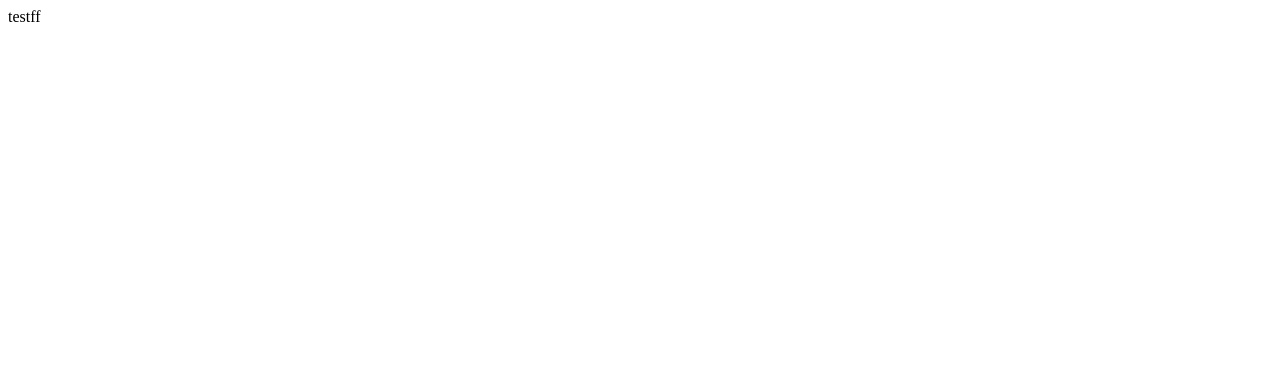
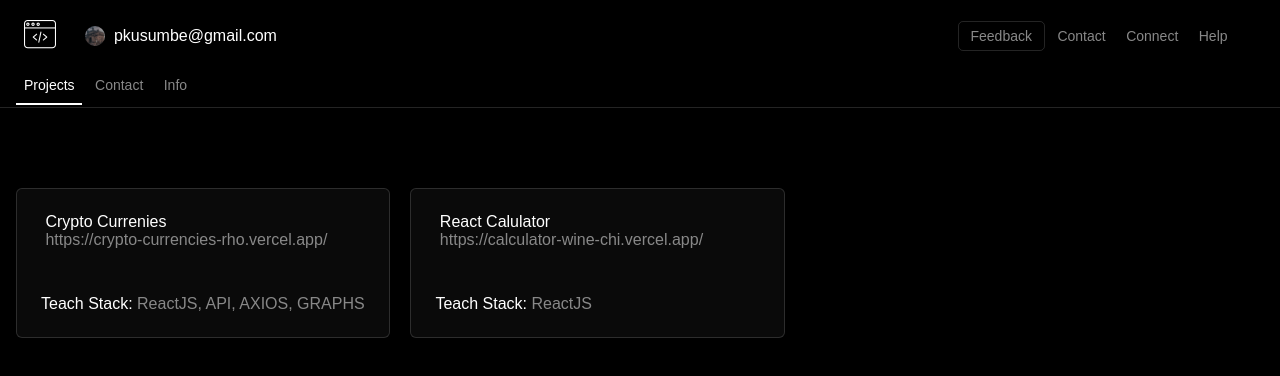
Before and after one commit to Prathmeshkusumbe/porfolio, a website: page index.html in a window 1280 px wide. Drawn offline with Linux system fonts and the light colour scheme.

Commit message:
3 rd commit

```diff
--- a/h1.html
+++ /dev/null
@@ -1,3 +0,0 @@
-<header>
-  testff
-</header>
--- a/index.html
+++ b/index.html
@@ -1,43 +1,15 @@
 <html>
   <head>
-
+    <meta charset="UTF-80>">
+    <meta name="viewport" content="width= device-width, initial-scale=1">
+    <title>Dashboard</title>
+    <meta name="description" content="Prathm's Portfolio">
+    <link rel="stylesheet" href="styles/style.css">
+    <link rel="stylesheet" href="styles/layout.css">
+    <link rel="icon" href="media/web-programming.ico" type="image/x-icon">
   </head>
-
-<script>
-  function includeHTML() {
-    var z, i, elmnt, file, xhttp;
-    /*loop through a collection of all HTML elements:*/
-    z = document.getElementsByTagName("*");
-    for (i = 0; i < z.length; i++) {
-      elmnt = z[i];
-      /*search for elements with a certain atrribute:*/
-      file = elmnt.getAttribute("w3-include-html");
-      if (file) {
-        /*make an HTTP request using the attribute value as the file name:*/
-        xhttp = new XMLHttpRequest();
-        xhttp.onreadystatechange = function() {
-          if (this.readyState == 4) {
-            if (this.status == 200) {elmnt.innerHTML = this.responseText;}
-            if (this.status == 404) {elmnt.innerHTML = "Page not found.";}
-            /*remove the attribute, and call this function once more:*/
-            elmnt.removeAttribute("w3-include-html");
-            includeHTML();
-          }
-        }
-        xhttp.open("GET", file, true);
-        xhttp.send();
-        /*exit the function:*/
-        return;
-      }
-    }
-  };
-</script>
 <body>
-
-  <div w3-include-html="h1.html"></div>
-  <!-- <div w3-include-html="content.html"></div> -->
-
-<script>
-  includeHTML();
-</script>
+  <div id="root"></div>
+<script type="module" src="index.js"></script>
 </body>
+</html>
--- /dev/null
+++ b/index.js
@@ -0,0 +1,6 @@
+import { app } from "./modules/app.js";
+
+let val = app();
+
+
+document.getElementById('root').innerHTML=val;
--- /dev/null
+++ b/modules/app.js
@@ -0,0 +1,14 @@
+import { header } from "./header-module.js";
+import { spd } from "./spd.js";
+import { data } from './spd-data.js'
+
+let val = header();
+let spdv = spd(data);
+export function app(){
+  return(`<header>
+  <div class="header-inner">${val}</div>
+</header>
+<div class="projects-boxex">
+${spdv}
+</div>`)
+}
--- /dev/null
+++ b/modules/header-module.js
@@ -0,0 +1,29 @@
+export function header(test){
+ return (`<div class="d-flex a-i-c">
+  <div class="col-50">
+    <span class="logo v-a-m"><img src="media/web-programming.png" /></span>
+    <span class="name-img v-a-m">
+      <span class="img v-a-m"><img src="media/avatar.jpg" /></span>
+      <span class="v-a-m">pkusumbe@gmail.com</span>
+    </span>
+  </div>
+  <div class="col-50 d-flex j-c-f-e">
+    <div class="navs">
+      <span class="s-nav btn"><a href="feedback.html">Feedback</a></span>
+      <span class="s-nav "><a href="contact.html">Contact</a></span>
+      <span class="s-nav "><a href="contact.html">Connect</a></span>
+      <span class="s-nav "><a href="help.html">Help</a></span>
+      <span class="s-nav icon"><a href="help.html"></a></span>
+    </div>
+  </div>
+</div>
+<div class="lower-navs">
+  <div class="navs">
+    <span class="s-nav active"><a href="feedback.html">Projects</a></span>
+    <span class="s-nav "><a href="contact.html">Contact</a></span>
+    <span class="s-nav "><a href="contact.html">Info</a></span>
+  </div>
+</div>`)
+}
+
+// export const myVariable = 'Hello, World!';
--- /dev/null
+++ b/modules/myap.js
@@ -0,0 +1,3 @@
+export default function checkah(){
+  return `<div>working?</div>`
+}
--- /dev/null
+++ b/modules/spd-data.js
@@ -0,0 +1,9 @@
+export const data = [{'name':'Crypto Currenies', 'url': 'https://crypto-currencies-rho.vercel.app/', 'tech_stact': 'ReactJS, API, AXIOS, GRAPHS'}, {'name':'React Calulator', 'url': 'https://calculator-wine-chi.vercel.app/', 'tech_stact': 'ReactJS'}];
+
+// var Airtable = require('airtable');
+// var base = new Airtable({apiKey: 'YOUR_SECRET_API_TOKEN'}).base('appIkNh6TYGCLggI7');
+
+// base('Projects').find('rechMjsnjmWZJWw04', function(err, record) {
+//     if (err) { console.error(err); return; }
+//     console.log('Retrieved', record.id);
+// });
--- /dev/null
+++ b/modules/spd.js
@@ -0,0 +1,24 @@
+export function spd(data){
+  const struc = data.map(function(prod){
+    return(`
+    <div class="col-30">
+      <div class="s-p-b">
+        <div class="s-p-b-inner">
+          <div class="spd-top">
+            <span><img src=""></span>
+            <span><div class="title">${prod.name}</div>
+            <div class="url">${prod.url}</div></span>
+          </div>
+          <div class="bottom d-flex a-i-f-e">
+            <div>Teach Stack: <span>${prod.tech_stact}</span></div>
+          </div>
+        </div>
+      </div>
+    </div>`);
+  }).join('');
+  return(`<div class="container">
+    <div class="d-flex f-w-w g-20">
+      ${struc}
+    </div>
+  </div>`);
+}
--- /dev/null
+++ b/package.json
@@ -0,0 +1,3 @@
+{
+  "type":"module"
+}
--- /dev/null
+++ b/styles/layout.css
@@ -0,0 +1,27 @@
+.d-flex {
+  display: flex;
+}
+.j-c-f-e {
+  justify-content: end;
+}
+.col-50{
+  width: 50%;
+}
+.v-a-m{
+  vertical-align: middle;
+}
+.a-i-c{
+  align-items: center;
+}
+.a-i-f-e{
+  align-items: flex-end;
+}
+.col-30{
+  width: 30%;
+}
+.g-20{
+  gap:20px;
+}
+.f-w-w{
+  flex-wrap: wrap;
+}
--- /dev/null
+++ b/styles/style.css
@@ -0,0 +1,96 @@
+:root{
+  --accents-5: #888;
+  --border-color:#ffffff24;
+  --light-dark: #1a1a1a;
+}
+body {
+  margin: 0;
+  box-sizing: border-box;
+  background: #000;
+  color: #fff;
+  font-family: sans-serif;
+}
+header{
+  border-bottom: 1px solid var(--border-color);
+}
+.header-inner {
+  padding: 20px 24px 0 24px;
+}
+.s-nav  a{
+  color: var(--accents-5);
+}
+span.name-img .img img {
+  width: 20px;
+  height: 20px;
+  border-radius: 50px;
+  margin-right: 4px;
+}
+a,span{
+  display: inline-block;
+  text-decoration: none;
+}
+.logo {
+  margin-right: 25px;
+}
+.s-nav a {
+  color: var(--accents-5);
+  font-size: 14px;
+  padding: 0 8px;
+  -webkit-transition: color.2s ease;
+  -moz-transition: color.2s ease;
+  -o-transition: color.2s ease;
+  transition: color.2s ease;
+}
+.s-nav a:hover {
+  color: #fff;
+}
+span.s-nav.btn {
+  border: 1px solid var(--border-color);
+  padding: 6px 4px;
+  border-radius: 5px;
+}
+.lower-navs {
+  padding: 24px 0 13px 0;
+}
+.lower-navs span.s-nav:first-child a {
+  padding-left: 0;
+}
+span.s-nav.active a {
+  color: #fff;
+}
+span.s-nav.active:after {
+  content: "";
+  position: absolute;
+  width: 66px;
+  height: 2px;
+  background: #fff;
+  left: -8px;
+  bottom: -12px;
+}
+span.s-nav.active {
+  position: relative;
+}
+.container {
+  max-width: 1248px;
+  width: 100%;
+  margin: 0 auto;
+}
+.projects-boxex {
+  padding-top: 80px;
+}
+.s-p-b {
+  border: 1px solid var(--border-color);
+  background: #0a0a0a;
+  padding: 24px;
+  border-radius: 6px;
+}
+.bottom {
+  min-height: 4rem;
+}
+.url, .bottom > div span{
+  color: var(--accents-5);
+}
+.s-p-b:hover{
+  background: var(--light-dark);
+  cursor:pointer;
+}
```
Also changed, not shown: modules/header.html (added, +25 -0 lines), media/avatar.jpg (added), media/web-programming.ico (added), media/web-programming.png (added), pages/contact.html (added).
